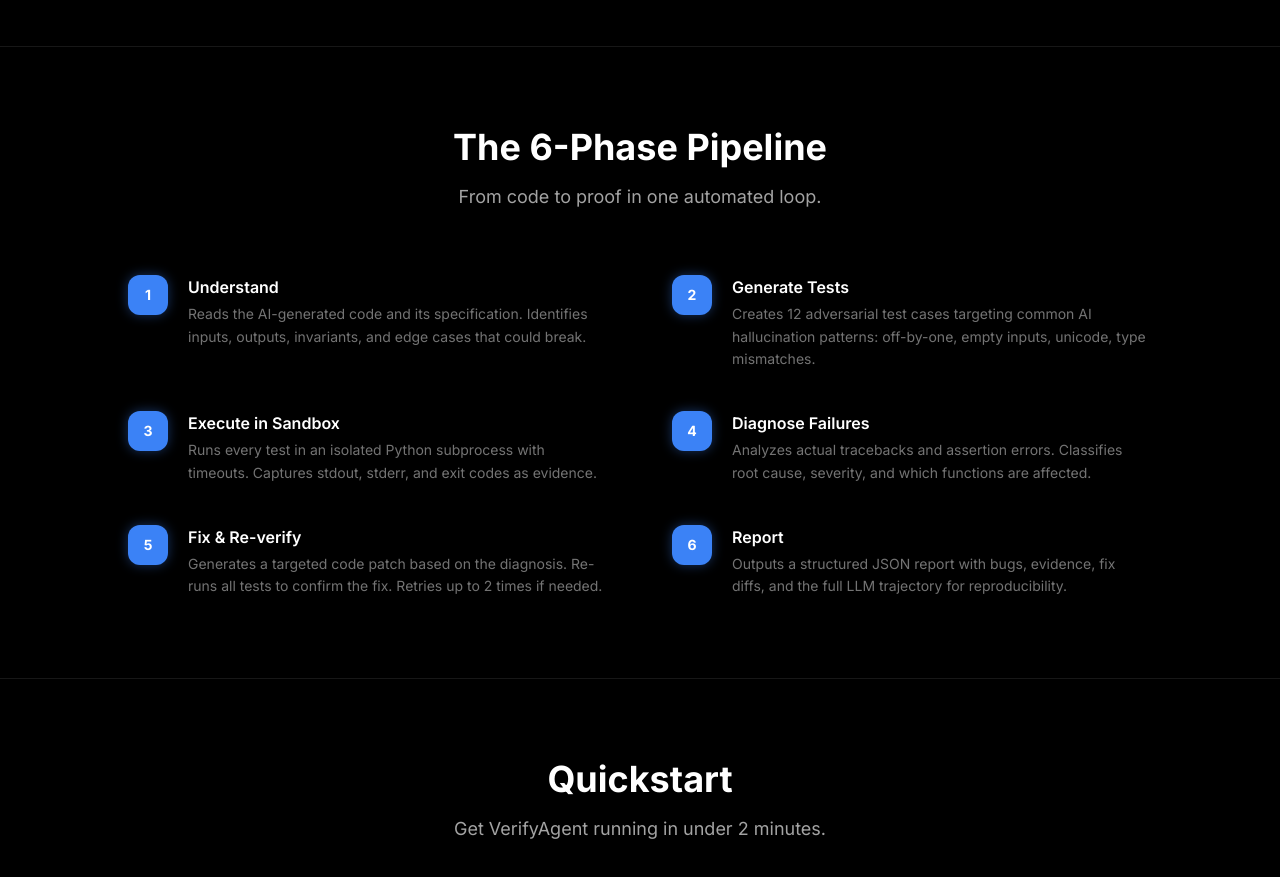
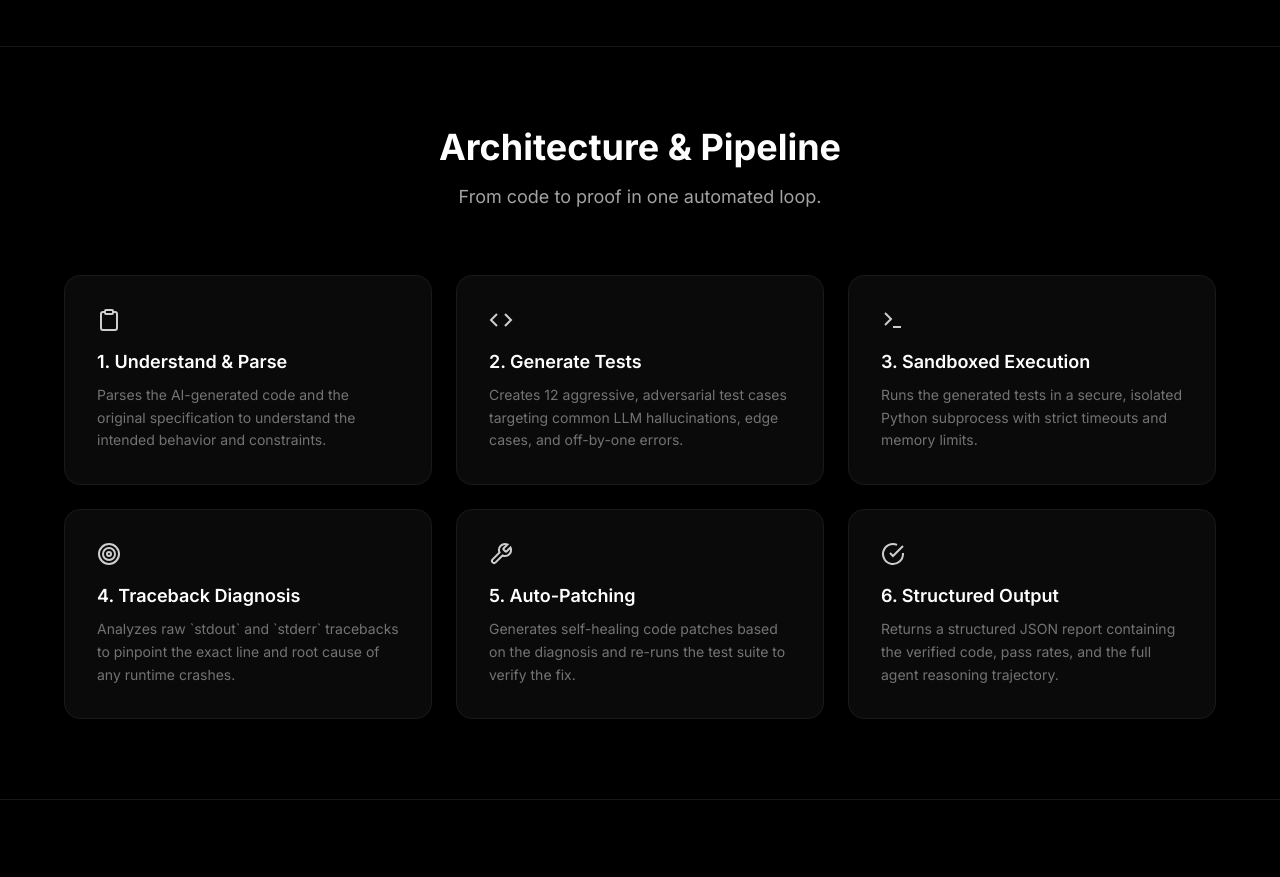
Before and after one commit to alameenayoola4-cpu/Verify-Agent, a website built with Vite: page dashboard/index.html in a window 1280 px wide. Shown: the part 1640-2517 px from the top of the page. Built offline with nearby package versions, Linux system fonts and the light colour scheme.

Commit message:
Redesign architecture section to 3x2 grid with SVG icons

```diff
--- a/dashboard/index.html
+++ b/dashboard/index.html
@@ -200,55 +200,60 @@
     <!-- ═══════════════════════════════════════════════════════ -->
     <!--  HOW IT WORKS — 6 PHASE PIPELINE                      -->
     <!-- ═══════════════════════════════════════════════════════ -->
-    <section id="how-it-works" class="py-20 px-6 border-t border-neutral-900 reveal">
-      <div class="max-w-5xl mx-auto">
+    <section id="architecture" class="py-20 px-6 border-t border-neutral-900 reveal">
+      <div class="max-w-6xl mx-auto">
         <div class="text-center mb-16">
-          <h2 class="text-3xl md:text-4xl font-bold mb-4">The 6-Phase Pipeline</h2>
+          <h2 class="text-3xl md:text-4xl font-bold mb-4">Architecture & Pipeline</h2>
           <p class="text-neutral-400 text-lg">From code to proof in one automated loop.</p>
         </div>
 
-        <div class="grid grid-cols-1 md:grid-cols-2 gap-x-16 gap-y-10">
-          <div class="flex gap-5">
-            <div class="shrink-0 w-10 h-10 rounded-xl step-dot-done flex items-center justify-center text-sm font-bold text-white">1</div>
-            <div>
-              <h4 class="font-semibold text-white mb-1">Understand</h4>
-              <p class="text-sm text-neutral-500 leading-relaxed">Reads the AI-generated code and its specification. Identifies inputs, outputs, invariants, and edge cases that could break.</p>
+        <div class="grid grid-cols-1 md:grid-cols-2 lg:grid-cols-3 gap-6">
+          <div class="feature-card rounded-2xl p-8 flex flex-col">
+            <div class="mb-4 text-white opacity-80">
+              <svg class="w-6 h-6" fill="none" stroke="currentColor" stroke-width="2" viewBox="0 0 24 24"><path d="M16 4h2a2 2 0 0 1 2 2v14a2 2 0 0 1-2 2H6a2 2 0 0 1-2-2V6a2 2 0 0 1 2-2h2"></path><rect x="8" y="2" width="8" height="4" rx="1" ry="1"></rect></svg>
             </div>
+            <h4 class="font-semibold text-white mb-2 text-lg">1. Understand & Parse</h4>
+            <p class="text-sm text-neutral-500 leading-relaxed">Parses the AI-generated code and the original specification to understand the intended behavior and constraints.</p>
           </div>
-          <div class="flex gap-5">
-            <div class="shrink-0 w-10 h-10 rounded-xl step-dot-done flex items-center justify-center text-sm font-bold text-white">2</div>
-            <div>
-              <h4 class="font-semibold text-white mb-1">Generate Tests</h4>
-              <p class="text-sm text-neutral-500 leading-relaxed">Creates 12 adversarial test cases targeting common AI hallucination patterns: off-by-one, empty inputs, unicode, type mismatches.</p>
+
+          <div class="feature-card rounded-2xl p-8 flex flex-col">
+            <div class="mb-4 text-white opacity-80">
+              <svg class="w-6 h-6" fill="none" stroke="currentColor" stroke-width="2" viewBox="0 0 24 24"><polyline points="16 18 22 12 16 6"></polyline><polyline points="8 6 2 12 8 18"></polyline></svg>
             </div>
+            <h4 class="font-semibold text-white mb-2 text-lg">2. Generate Tests</h4>
+            <p class="text-sm text-neutral-500 leading-relaxed">Creates 12 aggressive, adversarial test cases targeting common LLM hallucinations, edge cases, and off-by-one errors.</p>
           </div>
-          <div class="flex gap-5">
-            <div class="shrink-0 w-10 h-10 rounded-xl step-dot-done flex items-center justify-center text-sm font-bold text-white">3</div>
-            <div>
-              <h4 class="font-semibold text-white mb-1">Execute in Sandbox</h4>
-              <p class="text-sm text-neutral-500 leading-relaxed">Runs every test in an isolated Python subprocess with timeouts. Captures stdout, stderr, and exit codes as evidence.</p>
+
+          <div class="feature-card rounded-2xl p-8 flex flex-col">
+            <div class="mb-4 text-white opacity-80">
+              <svg class="w-6 h-6" fill="none" stroke="currentColor" stroke-width="2" viewBox="0 0 24 24"><polyline points="4 17 10 11 4 5"></polyline><line x1="12" y1="19" x2="20" y2="19"></line></svg>
             </div>
+            <h4 class="font-semibold text-white mb-2 text-lg">3. Sandboxed Execution</h4>
+            <p class="text-sm text-neutral-500 leading-relaxed">Runs the generated tests in a secure, isolated Python subprocess with strict timeouts and memory limits.</p>
           </div>
-          <div class="flex gap-5">
-            <div class="shrink-0 w-10 h-10 rounded-xl step-dot-done flex items-center justify-center text-sm font-bold text-white">4</div>
-            <div>
-              <h4 class="font-semibold text-white mb-1">Diagnose Failures</h4>
-              <p class="text-sm text-neutral-500 leading-relaxed">Analyzes actual tracebacks and assertion errors. Classifies root cause, severity, and which functions are affected.</p>
+
+          <div class="feature-card rounded-2xl p-8 flex flex-col">
+            <div class="mb-4 text-white opacity-80">
+              <svg class="w-6 h-6" fill="none" stroke="currentColor" stroke-width="2" viewBox="0 0 24 24"><circle cx="12" cy="12" r="10"></circle><circle cx="12" cy="12" r="6"></circle><circle cx="12" cy="12" r="2"></circle></svg>
             </div>
+            <h4 class="font-semibold text-white mb-2 text-lg">4. Traceback Diagnosis</h4>
+            <p class="text-sm text-neutral-500 leading-relaxed">Analyzes raw `stdout` and `stderr` tracebacks to pinpoint the exact line and root cause of any runtime crashes.</p>
           </div>
-          <div class="flex gap-5">
-            <div class="shrink-0 w-10 h-10 rounded-xl step-dot-done flex items-center justify-center text-sm font-bold text-white">5</div>
-            <div>
-              <h4 class="font-semibold text-white mb-1">Fix &amp; Re-verify</h4>
-              <p class="text-sm text-neutral-500 leading-relaxed">Generates a targeted code patch based on the diagnosis. Re-runs all tests to confirm the fix. Retries up to 2 times if needed.</p>
+
+          <div class="feature-card rounded-2xl p-8 flex flex-col">
+            <div class="mb-4 text-white opacity-80">
+              <svg class="w-6 h-6" fill="none" stroke="currentColor" stroke-width="2" viewBox="0 0 24 24"><path d="M14.7 6.3a1 1 0 0 0 0 1.4l1.6 1.6a1 1 0 0 0 1.4 0l3.77-3.77a6 6 0 0 1-7.94 7.94l-6.91 6.91a2.12 2.12 0 0 1-3-3l6.91-6.91a6 6 0 0 1 7.94-7.94l-3.76 3.76z"></path></svg>
             </div>
+            <h4 class="font-semibold text-white mb-2 text-lg">5. Auto-Patching</h4>
+            <p class="text-sm text-neutral-500 leading-relaxed">Generates self-healing code patches based on the diagnosis and re-runs the test suite to verify the fix.</p>
           </div>
-          <div class="flex gap-5">
-            <div class="shrink-0 w-10 h-10 rounded-xl step-dot-done flex items-center justify-center text-sm font-bold text-white">6</div>
-            <div>
-              <h4 class="font-semibold text-white mb-1">Report</h4>
-              <p class="text-sm text-neutral-500 leading-relaxed">Outputs a structured JSON report with bugs, evidence, fix diffs, and the full LLM trajectory for reproducibility.</p>
+
+          <div class="feature-card rounded-2xl p-8 flex flex-col">
+            <div class="mb-4 text-white opacity-80">
+              <svg class="w-6 h-6" fill="none" stroke="currentColor" stroke-width="2" viewBox="0 0 24 24"><path d="M22 11.08V12a10 10 0 1 1-5.93-9.14"></path><polyline points="22 4 12 14.01 9 11.01"></polyline></svg>
             </div>
+            <h4 class="font-semibold text-white mb-2 text-lg">6. Structured Output</h4>
+            <p class="text-sm text-neutral-500 leading-relaxed">Returns a structured JSON report containing the verified code, pass rates, and the full agent reasoning trajectory.</p>
           </div>
         </div>
       </div>
```
